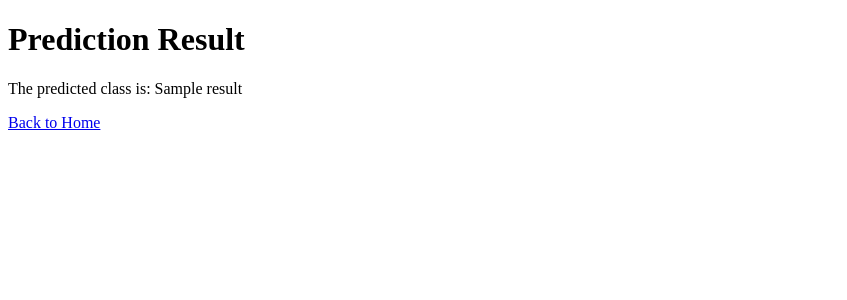
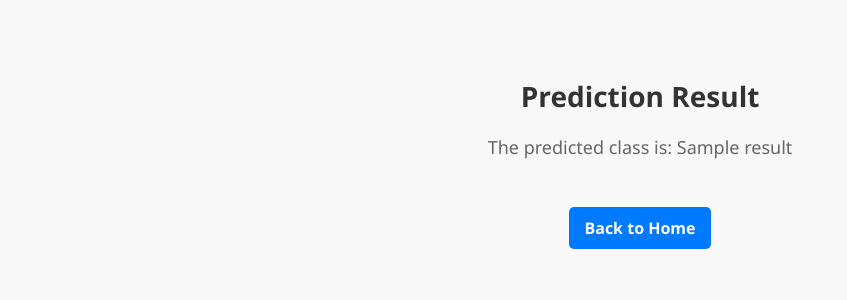
Before and after one commit to Ishika-08/herb-detector, a Flask app: template templates/result.html in a window 1280 px wide. Shown: the top 300 px of the page, without its empty margins (0-847 px from the left). Run offline with Flask 3, Linux system fonts and the light colour scheme; the template is opened without the code that fills it: most values are stand-ins (such as "Sample title", 1, 10 or a date in 2020); parts of the project's set-up code (start-up, migrations or seed data) failed here and were passed over.

Commit message:
Update result.html
Added stylesheet to result template

```diff
--- a/templates/result.html
+++ b/templates/result.html
@@ -2,6 +2,41 @@
 <html>
 <head>
     <title>Prediction Result</title>
+    <style>
+        body {
+            font-family: 'Segoe UI', Tahoma, Geneva, Verdana, sans-serif;
+            background-color: #f9f9f9;
+            text-align: center;
+            padding-top: 50px;
+        }
+
+        h1 {
+            color: #333;
+            font-size: 28px;
+        }
+
+        p {
+            color: #666;
+            font-size: 18px;
+            margin-top: 20px;
+        }
+
+        a {
+            display: inline-block;
+            margin-top: 30px;
+            background-color: #007bff;
+            color: white;
+            padding: 10px 15px;
+            text-decoration: none;
+            border-radius: 5px;
+            font-weight: bold;
+            transition: background-color 0.3s;
+        }
+
+        a:hover {
+            background-color: #0056b3;
+        }
+    </style>
 </head>
 <body>
     <h1>Prediction Result</h1>
```
